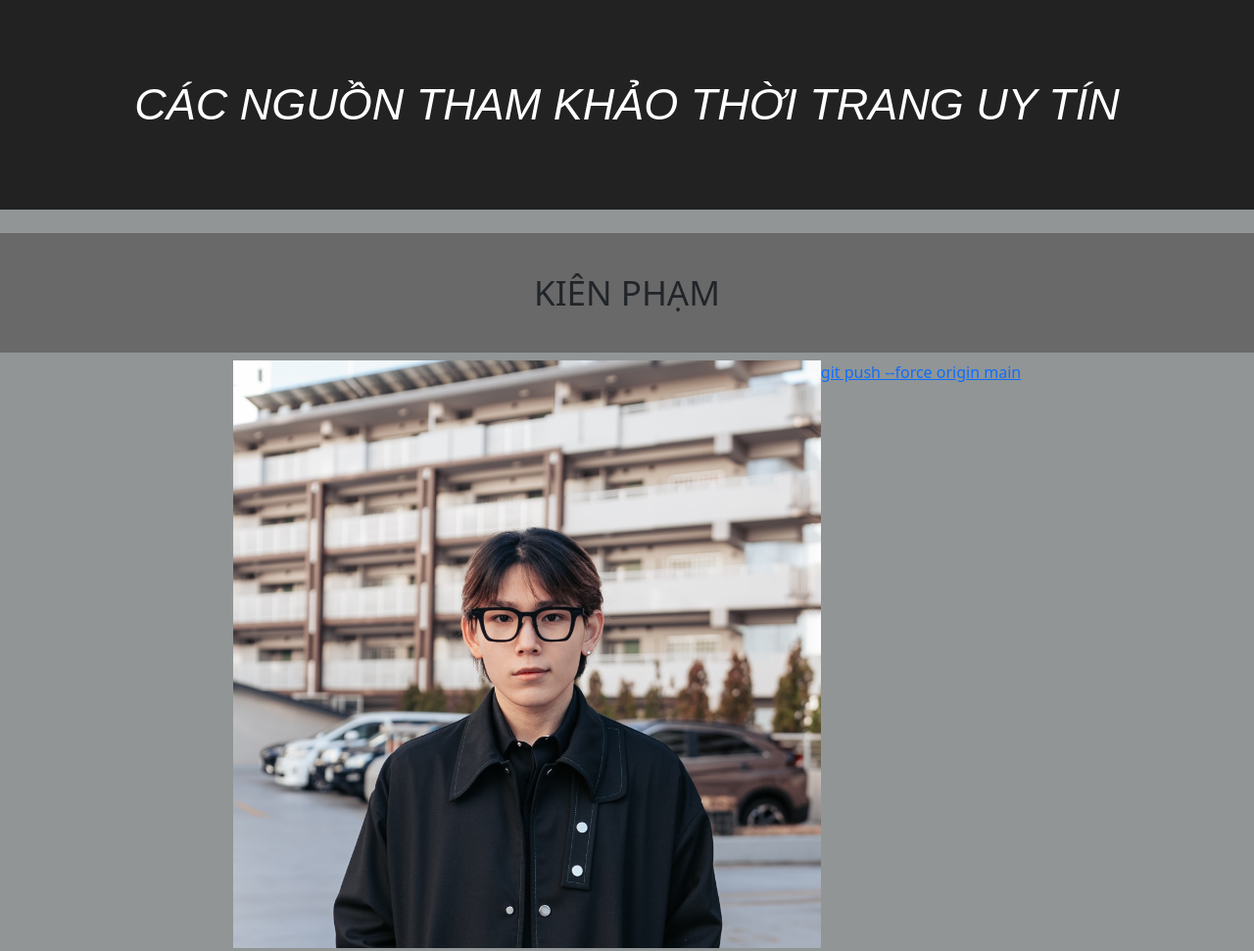
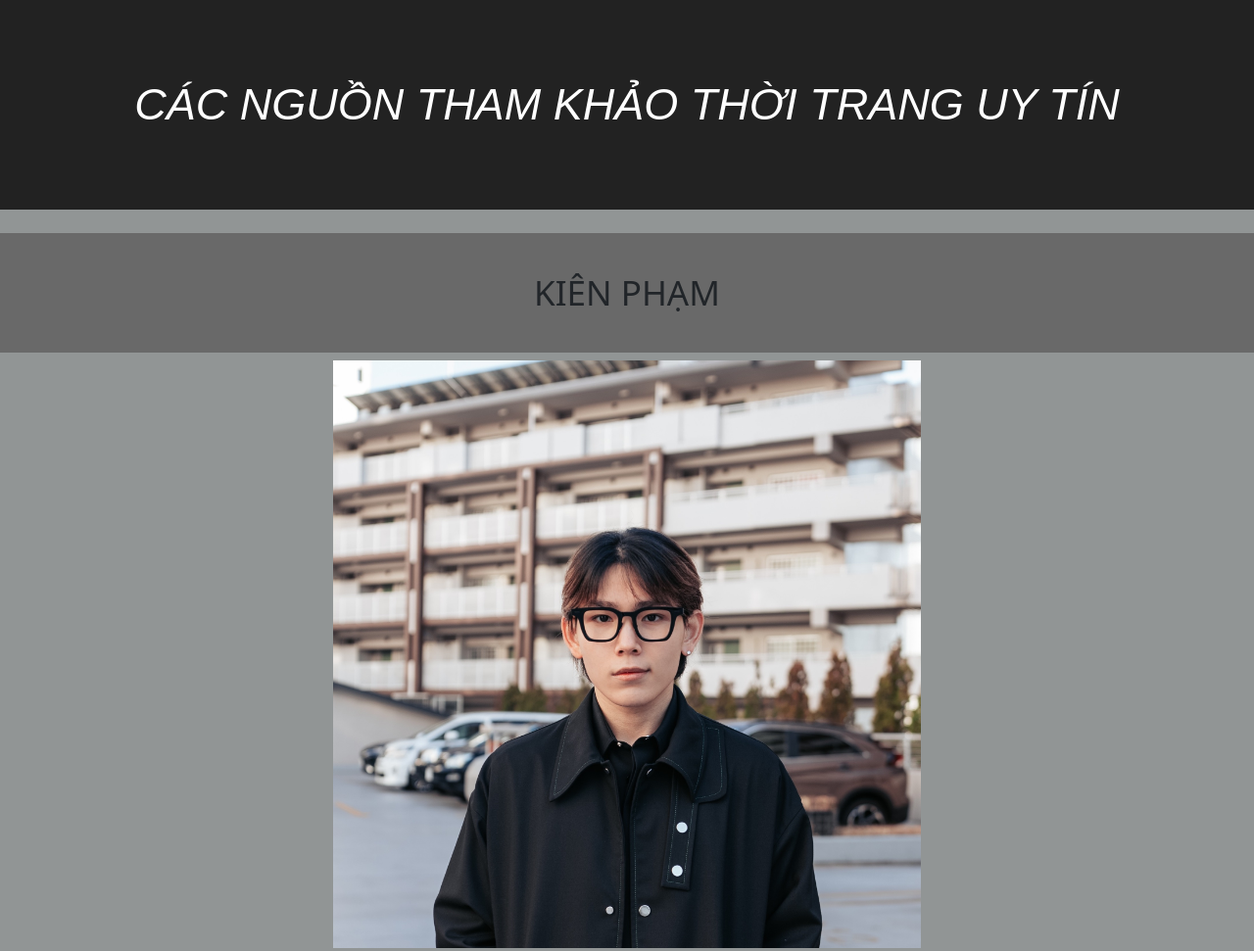
Before and after one commit to LamTuongPhu/FASY, a plain HTML site: page page2.html in a window 1280 px wide. Shown: the top 971 px of the page at 98% size. Drawn offline with nearby package versions, Linux system fonts and the light colour scheme.

Commit message:
sua lan cuoi ne

```diff
--- a/page2.html
+++ b/page2.html
@@ -24,8 +24,7 @@
     <br />
     <h2>KIÊN PHẠM</h2>
     <a href="https://www.youtube.com/@_tk.p/featured" class="center">
-      <img src="./image/kien pham avt.jpg" width="600" />git push --force origin
-      main
+      <img src="./image/kien pham avt.jpg" width="600" />
     </a>
     <br />
     <h3>
```
